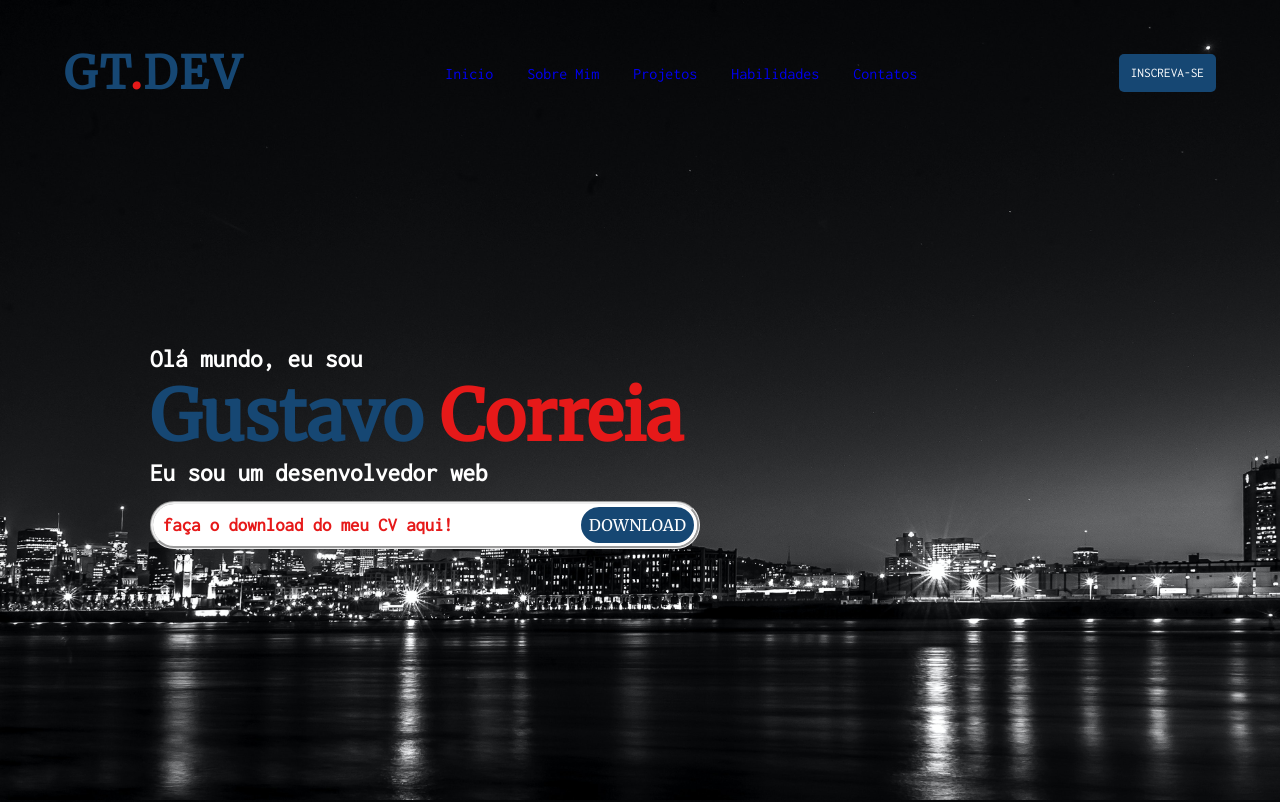
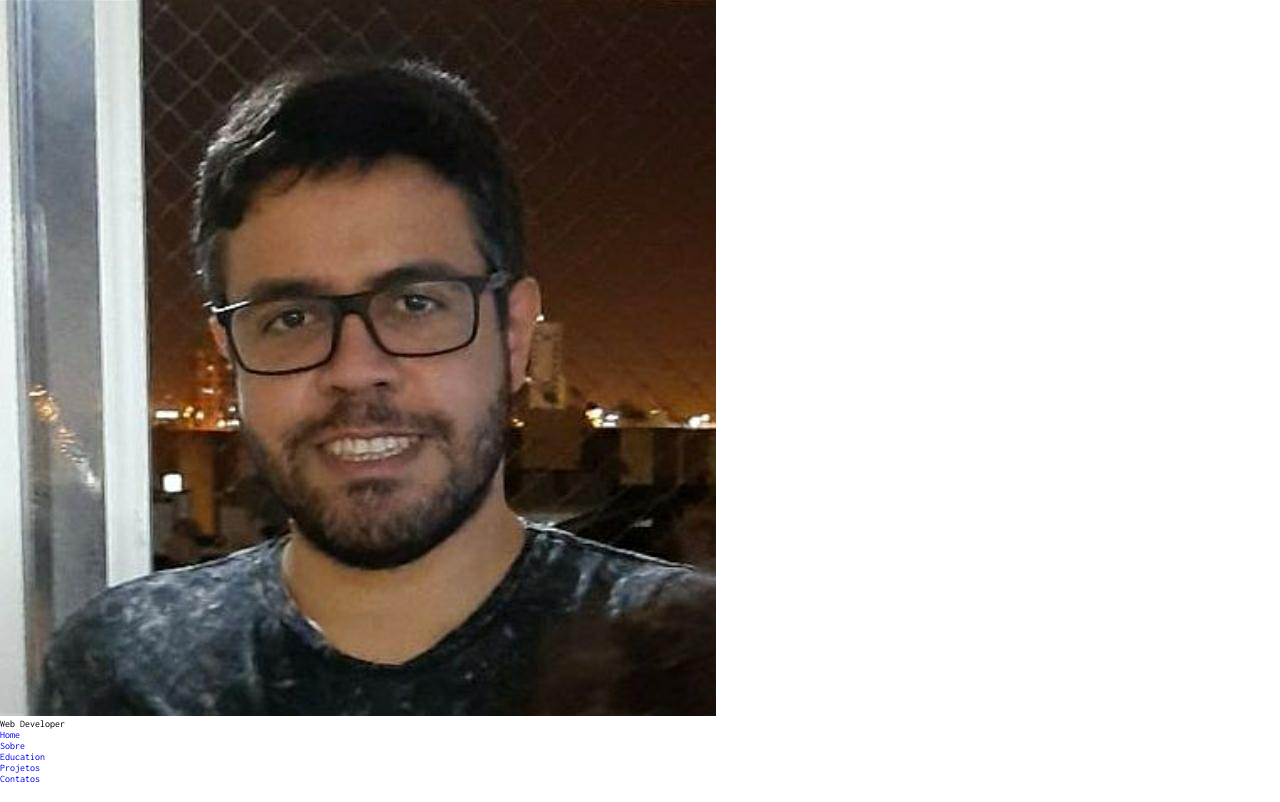
Before and after one commit to GustavoCorreiaDev/portfolio, a plain HTML site: page index.html in a window 1280 px wide. Shown: the top 802 px of the page. Drawn offline with nearby package versions, Linux system fonts and the light colour scheme.

Commit message:
novo porifolio

```diff
--- a/css/style.css
+++ b/css/style.css
@@ -1,213 +1,36 @@
-/* font-family: 'Inconsolata', monospace;
-font-family: 'Merriweather', serif; */
-
 :root{
-    --c1: #164773;
-    --c2: rgb(230, 25, 25);
-    --ff1: 'Merriweather', serif;
-    --ff2: 'Inconsolata', monospace;
+    --c1: #164773; /*cor principal*/
+    --c2: #d62323; /*cor secundaria*/
+    --ff1: 'Merriweather', serif; /*font-g*/
+    --ff2: 'Inconsolata', monospace; /*font-p*/
 }
 
 *{
-    margin: 0;
-    padding: 0;
+    font-family: var(--ff2);
+    margin: 0px;
+    padding: 0px;
     box-sizing: border-box;
-    ;
+    text-decoration: none;
+    outline: none;
+    border: none;
+    text-transform: capitalize;
+    transition: all 0.2s linear;
 }
 
-body {
-    background-image: url(../images/background.jpg);
-    background-size: cover;
-    background-position: center;
-    background-attachment: fixed;
-}
-
-.nav-bar {
-    display: flex;
-    align-items: center;
-    justify-content: space-between;
-    padding: 45px;
-    padding-left: 5%;
-    padding-right: 5%;
-}
-
-.tt {
-    font-family: var(--ff1);
-    color: var(--c1);
-    font-size: 45px;
-    letter-spacing: 3px;
-    cursor: pointer;
-}
-
-.tt-sp {
-    color: var(--c2);
-}
-
-.lst{
-    font-family: var(--ff2);
-    display: inline-block;
-    padding: 15px;
-    list-style: none;
-    border: 10px 10px;
-}
-
-.lst-link{
-    font-weight: 100;
-    text-decoration: none;
-}
-.lst-link:hover{
-    font-weight: bolder;
-    color: var(--c2);
-    transform: scale(1.1);
-    transition-duration: 1s;
-}
-
-.btn {
-    background-color: var(--c1);
-    font-family: var(--ff2);
-    color: white;
-    text-decoration: none;
-    padding: 5px;
-    border-style: solid;
-    border-color: transparent;
-    border-radius: 5px;
-    padding: 10px;
-}
-
-.btn:hover {
-    border-color: var(--c1);
-    transition-duration: 1s;
-    transform: scale(1.1);
-}
-
-.main {
-    margin-top: 200px;
-    margin-left: 150px;
-    max-width: 80%;
-}
-
-.greating {
-    color: white;
-    font-family: var(--ff2);
-    font-size: 25px;
-}
-.name {
-    color: var(--c1);
-    font-size: 70px;
-    font-family: var(--ff1);
-}
-.name-sp {
-    color: var(--c2);
-}
-
-.main-down{
-    max-width: 550px;
-    margin-top: 15px;
-    display: flex;
-    align-items: center;
-    justify-content: space-between;
-    background-color: white;
-    border-style: groove;
-    border-radius: 25px;
-    color: var(--c2);
-}
-
-.down {
-    font-family: var(--ff2);
-    margin-left: 10px;
-}
-.a-down {
-    font-family: var(--ff1);
-    text-decoration: none;
-    border-radius: 25px;
-    border: solid;
-    padding: 8px;
-    background-color: var(--c1);
+*::selection{
+    background: var(--c1);
     color: white;
 }
 
-.a-down:hover{
-    transition: 1s;
-    background-color: var(--c2);
+html{
+    font-size: 62.5%;
+    overflow-x: hidden;
 }
 
-.sm{
-    color: white;
-    margin-top: 200px;
-    height: 100vh;
-    margin-left: 150px;
-    max-width: 80%;
+html::-webkit-scrollbar{
+    width: 1.4rem;
 }
 
-.tt-sm{
-    color: var(--c1);
-    font-size: 60px;
-    font-family: var(--ff1);
-    color: var;
-    padding-top: 100px;
-    padding-bottom: 100px;
+html::-webkit-scrollbar-track{
+    background: black;
 }
-
-.txt-sm{
-    font-family: var(--ff2);
-    font-size: 30px;
-    line-height: 3rem;
-}
-
-.pjt{
-    max-width: 80%;
-    height: 100vh;
-    margin-left: 150px;
-    padding-top: 150px;
-}
-
-.tt-pjt {
-    text-align: center;
-    font-family: var(--ff1);
-    color: var(--c1);
-    font-size: 30px;
-    margin-bottom: 20px;
-}
-
-.box-card {
-    display: flex;
-    align-items: center;
-    justify-content: space-between;
-    flex-wrap: wrap;
-}
-
-.cards {
-    background-color: red;
-    width: 335px;
-    height: 465px;
-    border-radius: 40px;
-}
-
-.fa-regular {
-    color: var(--c1);
-}
-
-.card-p {
-    color: white;
-    font-family: var(--ff2);
-}
-
-#ibtn {
-    background-color: var(--c1);
-    font-family: var(--ff2);
-    color: white;
-    padding: 5px;
-    border-style: solid;
-    border-color: transparent;
-    border-radius: 5px;
-    padding: 10px;
-    cursor: pointer;
-}
-
-#ibtn:hover {
-    font-weight: bolder;
-    color: var(--c1);
-    border-color: var(--c1);
-    background-color: transparent;
-    transition-duration: 1s;
-}
--- a/index.html
+++ b/index.html
@@ -21,70 +21,36 @@
     <title>GT.DEV</title>
 </head>
 <body>
-    <div class="bck">
-
-        <!--BARRA DE NAVEGAÇÃO-->
-        <nav class="nav-bar">
-            <h2 class="tt">GT<span class="tt-sp">.</span>DEV</h2>
-            <ul>
-                <li class="lst"><a href="#" class="lst-link">Inicio</a></li>
-                <li class="lst"><a href="#" class="lst-link">Sobre Mim</a></li>
-                <li class="lst"><a href="#" class="lst-link">Projetos</a></li>
-                <li class="lst"><a href="#" class="lst-link">Habilidades</a></li>
-                <li class="lst"><a href="#" class="lst-link">Contatos</a></li>
-            </ul>
-            <button class="btn">INSCREVA-SE</button>
-        </nav>
-
-        <!--main-->
-        <div class="main">
-            <h4 class="greating">Olá mundo, eu sou</h4>
-            <h1 class="name">Gustavo <span class="name-sp">Correia</span></h1>
-            <h3 class="greating">Eu sou um desenvolvedor web</h3>
-            <div class="main-down">
-                <h3 class="down">faça o download do meu CV aqui!</h3><a href="#" class="a-down">DOWNLOAD</a>
-            </div>
+    <header><!--header star-->
+        <div class="photo-header">
+            <img src="images/photo.user.jpeg" alt="photo-user">
+            <h3 class="name-header"></h5>
+            <p class="text-header">Web Developer</p>
         </div>
 
-        <!--Sobre mim-->
-        <div class="sm">
-            <h1 class="tt-sm">Sobre Mim</h1>
-            <h3 class="txt-sm">
-                Ensino superior completo, com experiência em front-end, a procura de oportunidade na área de desenvolvimento web. Posso fornecer código limpo, sites responsivos, interativos, profissionais e garantir a satisfação dos clientes.
-            </h3>
-        </div>
+        <nav class="nav-bar">
+            <ul>
+                <li><a href="#home">home</a></li>
+                <li><a href="#sobreMim">sobre</a></li>
+                <li><a href="#educacao">education</a></li>
+                <li><a href="#projetos">projetos</a></li>
+                <li><a href="#contatos">contatos</a></li>
+            </ul>
+        </nav>
+    </header><!--header end-->
 
-        <!--Projetos-->
-        <div class="pjt"><!--titulo do projeto-->
 
-            <div class="tt-pjt">
-                <h1>Projetos</h1>
-            </div>
 
-            <div class="box-card"><!--box dos cards-->
 
-                <div class="cards">
-                    <i class="fa-regular fa-folder-open"></i>
-                    <p class="card-p">Lorem ipsum dolor sit amet consectetur adipisicing elit. Eius eveniet sapiente accusamus fugit doloremque accusantium temporibus, aliquid et quos maiores recusandae modi adipisci atque excepturi, odit tempore vel reprehenderit ullam?</p>
-                    <button id="ibtn">MINI-FESTA</button>
-                </div>
 
-                <div class="cards">
-                    <i class="fa-regular fa-folder-open"></i>
-                    <p class="card-p">Lorem ipsum dolor sit amet consectetur adipisicing elit. Eius eveniet sapiente accusamus fugit doloremque accusantium temporibus, aliquid et quos maiores recusandae modi adipisci atque excepturi, odit tempore vel reprehenderit ullam?</p>
-                    <button id="ibtn">DOCE-MARIA</button>
-                </div>
 
-                <div class="cards">
-                    <i class="fa-regular fa-folder-open"></i>
-                    <p class="card-p">Lorem ipsum dolor sit amet consectetur adipisicing elit. Eius eveniet sapiente accusamus fugit doloremque accusantium temporibus, aliquid et quos maiores recusandae modi adipisci atque excepturi, odit tempore vel reprehenderit ullam?</p>
-                    <button id="ibtn">ROMEU-BLOG</button>
-                </div>
 
-            </div>
 
-        </div>
 
-    </div>
+    <!--jQuerry-->
+    <script src="https://cdnjs.cloudflare.com/ajax/libs/jquery/3.6.3/jquery.min.js" integrity="sha512-STof4xm1wgkfm7heWqFJVn58Hm3EtS31XFaagaa8VMReCXAkQnJZ+jEy8PCC/iT18dFy95WcExNHFTqLyp72eQ==" crossorigin="anonymous" referrerpolicy="no-referrer"></script>
+
+     <!--Javascript-->
+    <script src="js/script.js"></script>
 </body>
 </html>
```
Also changed, not shown: images/background.jpg (deleted), images/favicon.png, images/photo.user.jpeg (added), js/script.js (added), 2 other files.
